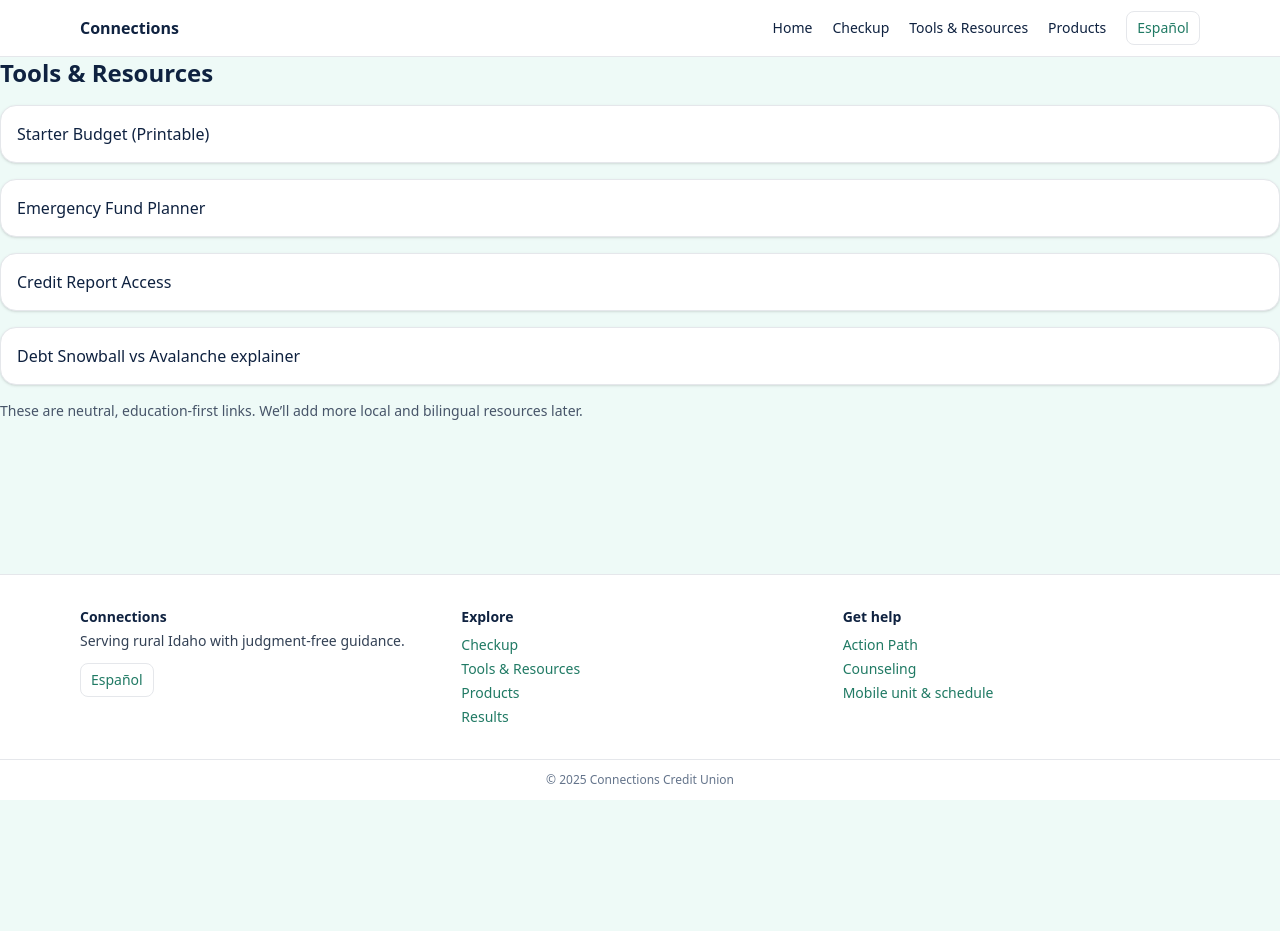
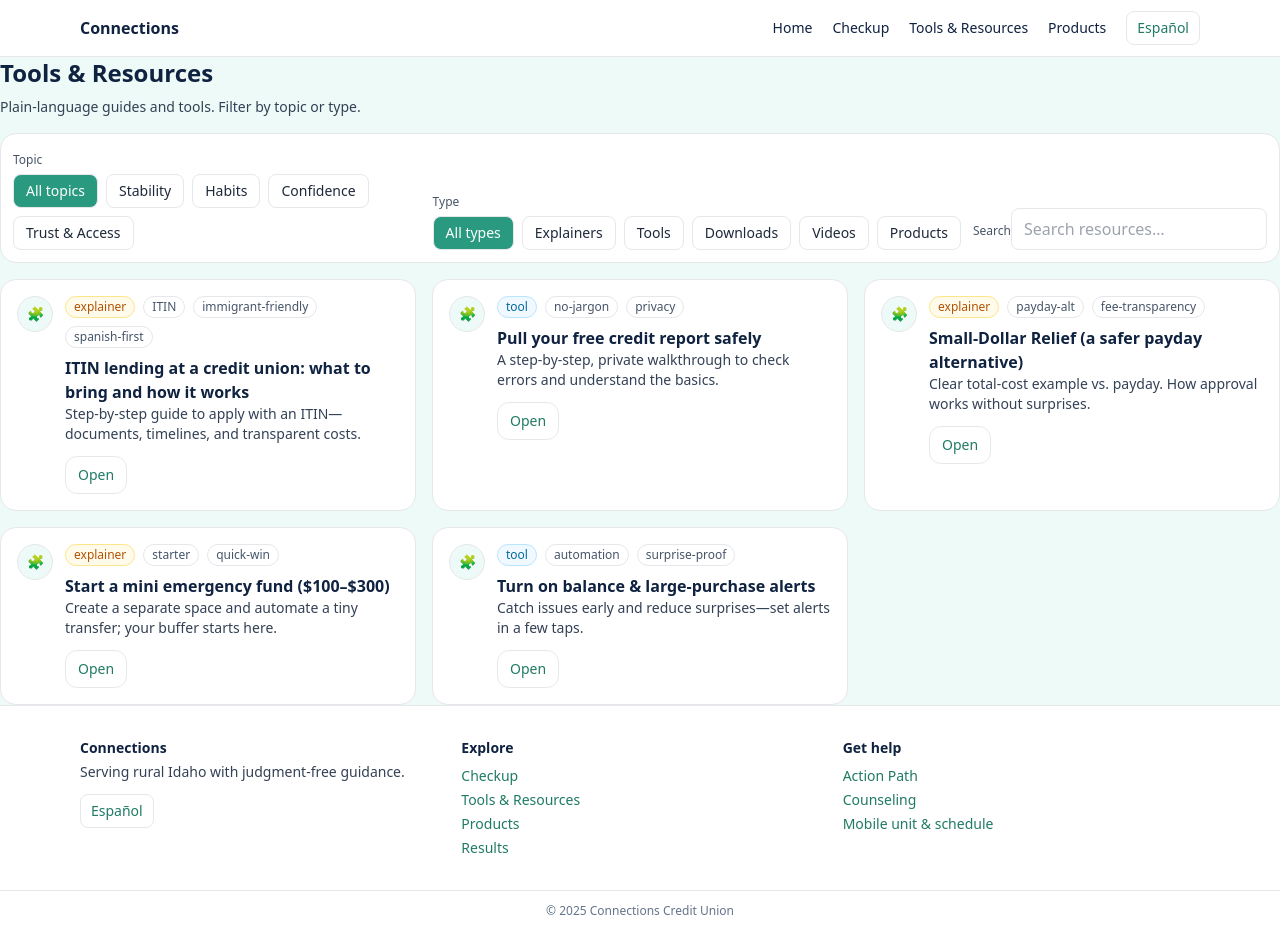
Before and after one commit to Ktm0660/CCU_Fin_Health, a Next.js app: page /resources in a window 1280 px wide. Before the commit the page ends 800 px from the top, so only its background shows below. Built offline with nearby package versions, Linux system fonts and the light colour scheme.

Commit message:
feat(resources): micro-CMS for tools/explainers + filtered Resources page (EN/ES) with seed content

```diff
--- /dev/null
+++ b/components/ResourceCard.tsx
@@ -0,0 +1,40 @@
+import { Resource, rTitle, rSummary } from "@/data/resources";
+
+export default function ResourceCard({ r, locale }:{ r: Resource; locale: "en"|"es" }) {
+  const badge = (type: Resource["type"]) =>
+    type === "tool" ? "bg-sky-50 text-sky-700 border-sky-200" :
+    type === "explainer" ? "bg-amber-50 text-amber-700 border-amber-200" :
+    type === "download" ? "bg-emerald-50 text-emerald-700 border-emerald-200" :
+    type === "video" ? "bg-violet-50 text-violet-700 border-violet-200" :
+    "bg-brand-50 text-brand-700 border-brand-200";
+
+  return (
+    <div className="rounded-2xl border bg-white p-4">
+      <div className="flex items-start gap-3">
+        <div className="h-9 w-9 rounded-full border bg-brand-50 flex items-center justify-center text-sm" aria-hidden>🧩</div>
+        <div className="flex-1">
+          <div className="flex items-center gap-2 flex-wrap">
+            <span className={`inline-flex items-center rounded-full border px-2 py-0.5 text-xs ${badge(r.type)}`}>
+              {r.type}
+            </span>
+            {r.tags.slice(0,3).map((t,i)=>(
+              <span key={i} className="inline-flex items-center rounded-full border px-2 py-0.5 text-xs bg-white text-slate-600">{t}</span>
+            ))}
+          </div>
+          <p className="mt-2 font-semibold text-ink-900">{rTitle(r, locale)}</p>
+          <p className="text-sm text-slate-700">{rSummary(r, locale)}</p>
+          <div className="mt-3">
+            <a
+              href={r.href}
+              className="inline-flex items-center justify-center rounded-xl border px-3 py-2 text-sm no-underline"
+              target={r.href.startsWith("http") ? "_blank" : "_self"}
+              rel="noreferrer"
+            >
+              {locale==="en" ? "Open" : "Abrir"}
+            </a>
+          </div>
+        </div>
+      </div>
+    </div>
+  );
+}
--- /dev/null
+++ b/data/resources.ts
@@ -0,0 +1,103 @@
+export type Area = "habits" | "confidence" | "stability" | "trust";
+export type RType = "tool" | "explainer" | "download" | "video" | "product";
+
+export type Resource = {
+  id: string;
+  type: RType;
+  area: Area[];           // which dimensions this helps
+  tags: string[];         // freeform: "ITIN","payday-alt","rural","spanish-first"
+  title_en: string;
+  title_es: string;
+  summary_en: string;
+  summary_es: string;
+  href: string;           // internal route or external link
+  locale: "en" | "es" | "both";
+};
+
+const R = (
+  id: string,
+  type: RType,
+  area: Area[],
+  tags: string[],
+  title_en: string,
+  title_es: string,
+  summary_en: string,
+  summary_es: string,
+  href: string,
+  locale: "en" | "es" | "both" = "both"
+): Resource => ({
+  id, type, area, tags, title_en, title_es, summary_en, summary_es, href, locale
+});
+
+// Seed items (add more freely)
+export const resources: Resource[] = [
+  R(
+    "itin-explainer",
+    "explainer",
+    ["trust","confidence","stability"],
+    ["ITIN","immigrant-friendly","spanish-first"],
+    "ITIN lending at a credit union: what to bring and how it works",
+    "Préstamos con ITIN en la cooperativa: requisitos y proceso",
+    "Step-by-step guide to apply with an ITIN—documents, timelines, and transparent costs.",
+    "Guía paso a paso para solicitar con ITIN—documentos, tiempos y costos transparentes.",
+    "/products/itin-lending",
+    "both"
+  ),
+  R(
+    "payday-alternative",
+    "explainer",
+    ["stability","trust"],
+    ["payday-alt","fee-transparency"],
+    "Small-Dollar Relief (a safer payday alternative)",
+    "Alivio de gastos pequeños (alternativa más segura al ‘payday’)",
+    "Clear total-cost example vs. payday. How approval works without surprises.",
+    "Ejemplo claro de costo total vs. ‘payday’. Cómo funciona la aprobación sin sorpresas.",
+    "/products/small-dollar",
+    "both"
+  ),
+  R(
+    "mini-emergency-fund",
+    "explainer",
+    ["stability","habits"],
+    ["starter","quick-win"],
+    "Start a mini emergency fund ($100–$300)",
+    "Empieza un fondo de emergencia pequeño ($100–$300)",
+    "Create a separate space and automate a tiny transfer; your buffer starts here.",
+    "Crea un espacio aparte y automatiza una transferencia pequeña; tu colchón inicia aquí.",
+    "/resources#mini-emergency",
+    "both"
+  ),
+  R(
+    "credit-report-walkthrough",
+    "tool",
+    ["confidence"],
+    ["no-jargon","privacy"],
+    "Pull your free credit report safely",
+    "Descarga tu reporte de crédito gratis",
+    "A step-by-step, private walkthrough to check errors and understand the basics.",
+    "Guía paso a paso y privada para revisar errores y entender lo básico.",
+    "/resources#credit-report",
+    "both"
+  ),
+  R(
+    "alerts-howto",
+    "tool",
+    ["habits","stability"],
+    ["automation","surprise-proof"],
+    "Turn on balance & large-purchase alerts",
+    "Activa alertas de saldo y compras grandes",
+    "Catch issues early and reduce surprises—set alerts in a few taps.",
+    "Detecta problemas temprano y reduce sorpresas—activa alertas en pocos pasos.",
+    "/resources#alerts",
+    "both"
+  ),
+];
+
+export function rTitle(r: Resource, locale: "en"|"es") {
+  if (r.locale === "both") return locale==="en" ? r.title_en : r.title_es;
+  return r.locale === "en" ? r.title_en : r.title_es;
+}
+export function rSummary(r: Resource, locale: "en"|"es") {
+  if (r.locale === "both") return locale==="en" ? r.summary_en : r.summary_es;
+  return r.locale === "en" ? r.summary_en : r.summary_es;
+}
--- a/pages/resources.tsx
+++ b/pages/resources.tsx
@@ -1,21 +1,107 @@
-export default function Resources() {
+import { useMemo, useState } from "react";
+import { useRouter } from "next/router";
+import { resources, Resource, Area, RType, rTitle } from "@/data/resources";
+import ResourceCard from "@/components/ResourceCard";
+
+const AREAS: { key: Area|"all"; en: string; es: string }[] = [
+  { key: "all", en: "All topics", es: "Todos los temas" },
+  { key: "stability", en: "Stability", es: "Estabilidad" },
+  { key: "habits", en: "Habits", es: "Hábitos" },
+  { key: "confidence", en: "Confidence", es: "Confianza" },
+  { key: "trust", en: "Trust & Access", es: "Confianza y acceso" },
+];
+
+const TYPES: { key: RType|"all"; en: string; es: string }[] = [
+  { key: "all", en: "All types", es: "Todos los tipos" },
+  { key: "explainer", en: "Explainers", es: "Explicadores" },
+  { key: "tool", en: "Tools", es: "Herramientas" },
+  { key: "download", en: "Downloads", es: "Descargas" },
+  { key: "video", en: "Videos", es: "Videos" },
+  { key: "product", en: "Products", es: "Productos" },
+];
+
+export default function ResourcesPage() {
+  const router = useRouter();
+  const locale = (router.locale as "en"|"es") || "en";
+  const [area, setArea] = useState<Area|"all">("all");
+  const [type, setType] = useState<RType|"all">("all");
+  const [q, setQ] = useState("");
+
+  const list = useMemo(() => {
+    let base = resources.filter(r => r.locale === "both" || r.locale === locale);
+    if (area !== "all") base = base.filter(r => r.area.includes(area));
+    if (type !== "all") base = base.filter(r => r.type === type);
+    if (q.trim()) {
+      const needle = q.trim().toLowerCase();
+      base = base.filter(r =>
+        rTitle(r, locale).toLowerCase().includes(needle) ||
+        r.summary_en.toLowerCase().includes(needle) ||
+        r.summary_es.toLowerCase().includes(needle) ||
+        r.tags.join(" ").toLowerCase().includes(needle)
+      );
+    }
+    base.sort((a,b)=> rTitle(a,locale).localeCompare(rTitle(b,locale)));
+    return base;
+  }, [area, type, q, locale]);
+
+  const T = (en:string, es:string)=> locale==="en" ? en : es;
+
   return (
-    <section className="space-y-4">
-      <h1 className="text-2xl font-semibold text-ink-900">Tools & Resources</h1>
-      <Card title="Starter Budget (Printable)" href="https://www.consumerfinance.gov/consumer-tools/budgeting/" />
-      <Card title="Emergency Fund Planner" href="https://www.consumer.gov/" />
-      <Card title="Credit Report Access" href="https://www.annualcreditreport.com" />
-      <Card title="Debt Snowball vs Avalanche explainer" href="https://www.investopedia.com/debt-snowball-vs-debt-avalanche-4800074" />
-      <p className="text-sm text-slate-600">
-        These are neutral, education-first links. We’ll add more local and bilingual resources later.
+    <section>
+      <h1 className="text-2xl font-semibold text-ink-900 mb-2">
+        {T("Tools & Resources", "Herramientas y recursos")}
+      </h1>
+      <p className="text-sm text-slate-700 mb-4">
+        {T("Plain-language guides and tools. Filter by topic or type.", "Guías y herramientas en lenguaje simple. Filtra por tema o tipo.")}
       </p>
+
+      {/* Filters */}
+      <div className="bg-white rounded-2xl border p-3 mb-4">
+        <div className="flex flex-col md:flex-row gap-3 md:items-end">
+          <div className="flex-1">
+            <label className="text-xs text-slate-600">{T("Topic","Tema")}</label>
+            <div className="flex gap-2 flex-wrap mt-1">
+              {AREAS.map(a=>(
+                <button
+                  key={a.key as string}
+                  onClick={()=>setArea(a.key as Area|"all")}
+                  className={`px-3 py-1.5 rounded-lg border text-sm ${area===a.key ? "bg-brand-500 text-white" : ""}`}
+                >
+                  {T(a.en,a.es)}
+                </button>
+              ))}
+            </div>
+          </div>
+          <div>
+            <label className="text-xs text-slate-600">{T("Type","Tipo")}</label>
+            <div className="flex gap-2 mt-1">
+              {TYPES.map(t=>(
+                <button
+                  key={t.key as string}
+                  onClick={()=>setType(t.key as RType|"all")}
+                  className={`px-3 py-1.5 rounded-lg border text-sm ${type===t.key ? "bg-brand-500 text-white" : ""}`}
+                >
+                  {T(t.en,t.es)}
+                </button>
+              ))}
+            </div>
+          </div>
+          <div className="md:ml-auto">
+            <label className="text-xs text-slate-600">{T("Search","Buscar")}</label>
+            <input
+              value={q}
+              onChange={e=>setQ(e.target.value)}
+              placeholder={T("Search resources…","Buscar recursos…")}
+              className="mt-1 w-full md:w-64 px-3 py-2 rounded-lg border"
+            />
+          </div>
+        </div>
+      </div>
+
+      {/* List */}
+      <div className="grid md:grid-cols-3 gap-4">
+        {list.map(r=> <ResourceCard key={r.id} r={r} locale={locale} />)}
+      </div>
     </section>
   );
 }
-function Card({title, href}:{title:string; href:string}) {
-  return (
-    <a href={href} target="_blank" rel="noreferrer" className="block bg-white rounded-2xl shadow p-4 border no-underline">
-      <span className="font-medium text-ink-900">{title}</span>
-    </a>
-  );
-}
```
